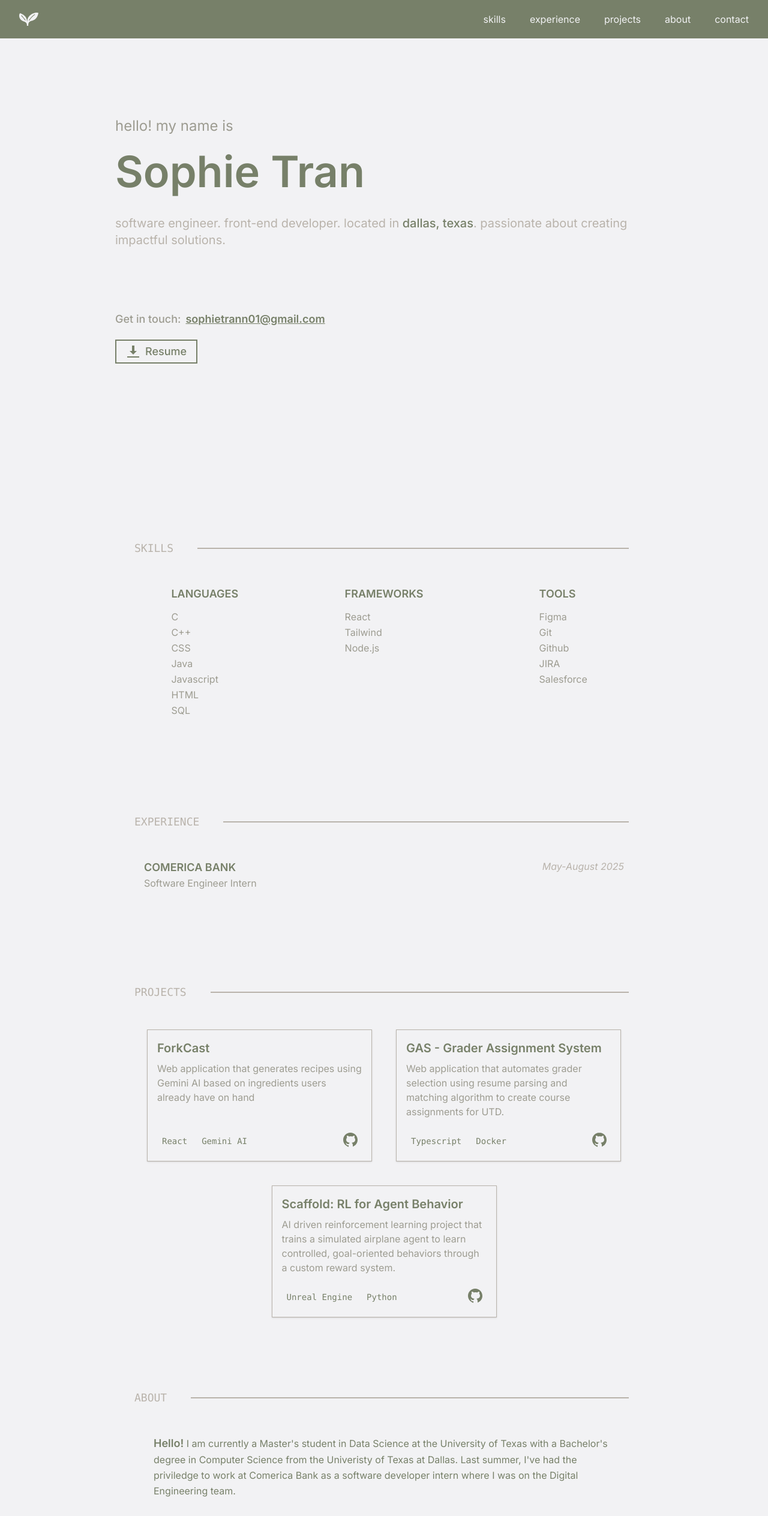
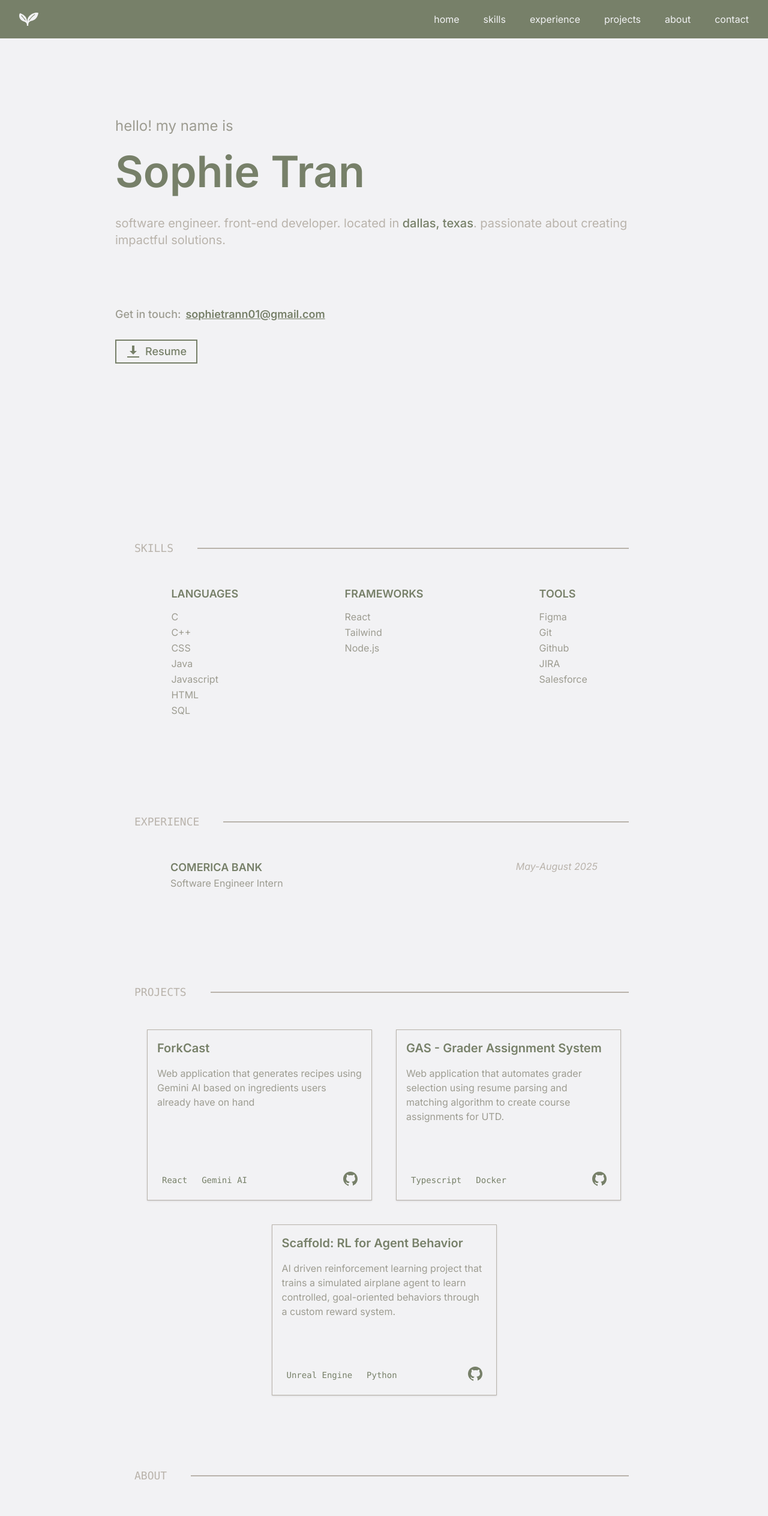
Before and after one commit to sophiietran/portfolio-website, a React (Vite) app: page / in a window 1280 px wide. Shown: the top 2527 px of the page at 60% size. Built offline with nearby package versions, Linux system fonts and the light colour scheme.

Commit message:
responsiveness big fixes

```diff
--- a/src/components/Job.jsx
+++ b/src/components/Job.jsx
@@ -1,6 +1,6 @@
 export default function Job(props){
     return (
-      <div class="flex justify-between items-start mx-12 pb-9">
+      <div class="flex justify-between items-start pb-9 ">
         {/* company + title */}
         <div class="flex flex-col">
           <h3 class="text-[#778069] text-lg font-semibold uppercase">{props.company}</h3>
@@ -8,7 +8,7 @@ export default function Job(props){
         </div>
 
         {/* date */}
-        <div class="flex">
+        <div class="flex text-right">
           <p class="italic text-[#b9b3ab] text-md">{props.date}</p>
         </div>
       </div>
--- a/src/components/ProjectCard.jsx
+++ b/src/components/ProjectCard.jsx
@@ -1,12 +1,12 @@
 export default function ProjectCard(props) {
   return (
-    <div class="relative bg-[#f2f2f4] text-[#778069] flex flex-col p-4 h-55 w-[375px] border border-[#b9b3ab] hover:bg-[#e9e7e3] transition-all duration-500 shadow-sm transform hover:-rotate-1 hover:-translate-y-1 hover:shadow-2xl">
+    <div class="relative bg-[#f2f2f4] text-[#778069] flex flex-col p-4 w-[375px] min-h-[285px] border border-[#b9b3ab] hover:bg-[#e9e7e3] transition-all duration-500 shadow-sm transform hover:-rotate-1 hover:-translate-y-1 hover:shadow-2xl">
       {/* card link */}
       <a href={props.github}>
         {/* title */}
         <h2 class="font-semibold text-xl mb-2">{props.title}</h2>
         {/* description */}
-        <p class="text-[#9d9c91] font-regular text-md my-1">{props.desc}</p>
+        <p class="text-[#9d9c91] font-regular text-md my-1 pt-2">{props.desc}</p>
 
         {/* skills and github */}
         <div class="absolute bottom-4 left-4 right-5 flex justify-between items-center pt-4">
--- a/src/components/sections/About.jsx
+++ b/src/components/sections/About.jsx
@@ -8,14 +8,13 @@ export default function Skill(props) {
       <SectionTitle name={props.name} />
 
       <div>
-        {/* insert a little icon */}
 
-        <div class="text-[#778069] leading-relaxed mx-12 max-w-3xl ">
+        <div class="text-[#778069] leading-relaxed px-6 max-w-3xl ">
           <p class="text-md">
             <span class="font-semibold text-lg">Hello!</span> I am currently a
             Master's student in Data Science at the University of Texas with a
             Bachelor's degree in Computer Science from the Univeristy of Texas
-            at Dallas. Last summer, I've had the priviledge to work at Comerica
+            at Dallas. Last summer, I had the priviledge to work at Comerica
             Bank as a software developer intern where I was on the Digital
             Engineering team.
           </p>
--- a/src/components/sections/Contact.jsx
+++ b/src/components/sections/Contact.jsx
@@ -37,13 +37,16 @@ export default function Contact(props) {
         send me a message!
       </h1>
 
-      <form onSubmit={handleSubmit} class="flex flex-col items-center ">
+      <form
+        onSubmit={handleSubmit}
+        class="flex flex-col items-center px-3 w-full max-w-lg"
+      >
         <input
           type="text"
           name="first name"
           placeholder="first name"
           required
-          class="bg-[#fefefe] text-[#515b42] w-md p-1.5 px-4 rounded-md m-3 border border-[#b9b3ab] focus:outline-none focus:ring-1 focus:ring-[#778069]"
+          class="bg-[#fefefe] text-[#515b42] w-full p-2 px-4 rounded-md m-3 border border-[#b9b3ab] focus:outline-none focus:ring-1 focus:ring-[#778069]"
         />
 
         <input
@@ -51,7 +54,7 @@ export default function Contact(props) {
           name="last name"
           placeholder="last name"
           required
-          class="bg-[#fefefe] text-[#515b42] w-md p-1.5 px-4 rounded-md m-3 border border-[#b9b3ab] focus:outline-none focus:ring-1 focus:ring-[#778069]"
+          class="bg-[#fefefe] text-[#515b42] w-full p-2 px-4 rounded-md m-3 border border-[#b9b3ab] focus:outline-none focus:ring-1 focus:ring-[#778069]"
         />
 
         <input
@@ -59,14 +62,14 @@ export default function Contact(props) {
           name="email"
           placeholder="your email"
           required
-          class="bg-[#fefefe] text-[#515b42] w-md p-1.5 px-4 rounded-md m-3 border border-[#b9b3ab] focus:outline-none focus:ring-1 focus:ring-[#778069]"
+          class="bg-[#fefefe] text-[#515b42] w-full p-2 px-4 rounded-md m-3 border border-[#b9b3ab] focus:outline-none focus:ring-1 focus:ring-[#778069]"
         />
 
         <textarea
           name="message"
           placeholder="your message"
           required
-          class="bg-[#fefefe] text-[#515b42] w-md p-1.5 px-4 rounded-md m-3 border h-40 border-[#b9b3ab] focus:outline-none focus:ring-1 focus:ring-[#778069]"
+          class="bg-[#fefefe] text-[#515b42] w-full p-2 px-4 rounded-md m-3 border h-40 border-[#b9b3ab] focus:outline-none focus:ring-1 focus:ring-[#778069]"
         ></textarea>
 
         <button
@@ -92,11 +95,7 @@ export default function Contact(props) {
         </h4>
         <div class="flex gap-8">
           <a href="https://github.com/sophiietran">
-            <img
-              src="/github-icon.svg"
-              alt="github icon"
-              class="h-12 w-12"
-            />
+            <img src="/github-icon.svg" alt="github icon" class="h-12 w-12" />
           </a>
 
           <a href="https://www.linkedin.com/in/sophiietran">
--- a/src/components/sections/Experience.jsx
+++ b/src/components/sections/Experience.jsx
@@ -4,11 +4,11 @@ export default function Experience(props) {
   return (
     <section
       id="experience"
-      class="w-screen pt-25 pb-5  px-4 flex flex-col justify-center items-center"
+      class="w-screen pt-25 pb-5 px-4 flex flex-col justify-start items-center"
     >
       <SectionTitle name={props.name} />
 
-      <div class="w-full max-w-4xl">
+      <div class="w-full max-w-3xl px-7">
         <Job
           company="Comerica bank"
           title="Software Engineer Intern"
--- a/src/components/sections/Header.jsx
+++ b/src/components/sections/Header.jsx
@@ -4,6 +4,8 @@ export default function Header(){
     const [isMenuOpen, setIsMenuOpen] = useState(false);
 
     const navLinks = [
+
+      {name: 'home', href: "#home"},
       {name: 'skills', href: "#skills"},
       {name: 'experience', href: "#experience"},
       {name: 'projects', href: "#projects"},
--- a/src/components/sections/Home.jsx
+++ b/src/components/sections/Home.jsx
@@ -1,6 +1,6 @@
 export default function HomeSection() {
   return (
-    <section class="h-screen w-screen flex justify-center items-center">
+    <section id="home" class="h-screen w-screen flex justify-center items-center">
       <div class="text-left m-12">
         <h3 class="text-[#9D9C91] text-2xl mb-6">hello! my name is </h3>
         <h1 class="text-[#778069] font-semibold text-7xl mb-9">Sophie Tran</h1>
@@ -11,10 +11,11 @@ export default function HomeSection() {
         </h4>
 
         {/* email */}
-        <div class="flex items-center mt-26">
+        <div class="flex flex-wrap sm:flex-nowrap items-center mt-24 text-center sm:text-left">
           <h3 class="text-[#9D9C91] text-lg font-medium mr-2">
             Get in touch:{" "}
           </h3>
+
           <a
             href="mailto:sophietrann01@gmail.com"
             class="text-[#778069] font-semibold text-lg underline"
@@ -27,7 +28,7 @@ export default function HomeSection() {
         <a
           href="src/assets/sophie-tran-resume.pdf"
           download
-          className="inline-flex items-center bg-[#f2f2f4] px-4 py-1 mt-5 border-2 border-[#778069]
+          class="inline-flex items-center bg-[#f2f2f4] px-4 py-1 mt-7 border-2 border-[#778069]
                      text-[#778069] font-medium text-lg
                      hover:bg-[#d7d4cd] hover:border-[#778069] transition-all duration-200"
           aria-label="Download Sophie Tran's Resume"
@@ -35,7 +36,7 @@ export default function HomeSection() {
           <img
             src="/download-green.png"
             alt="Download icon"
-            className="mr-2 h-6"
+            class="mr-2 h-6"
           />
           Resume
         </a>
```
